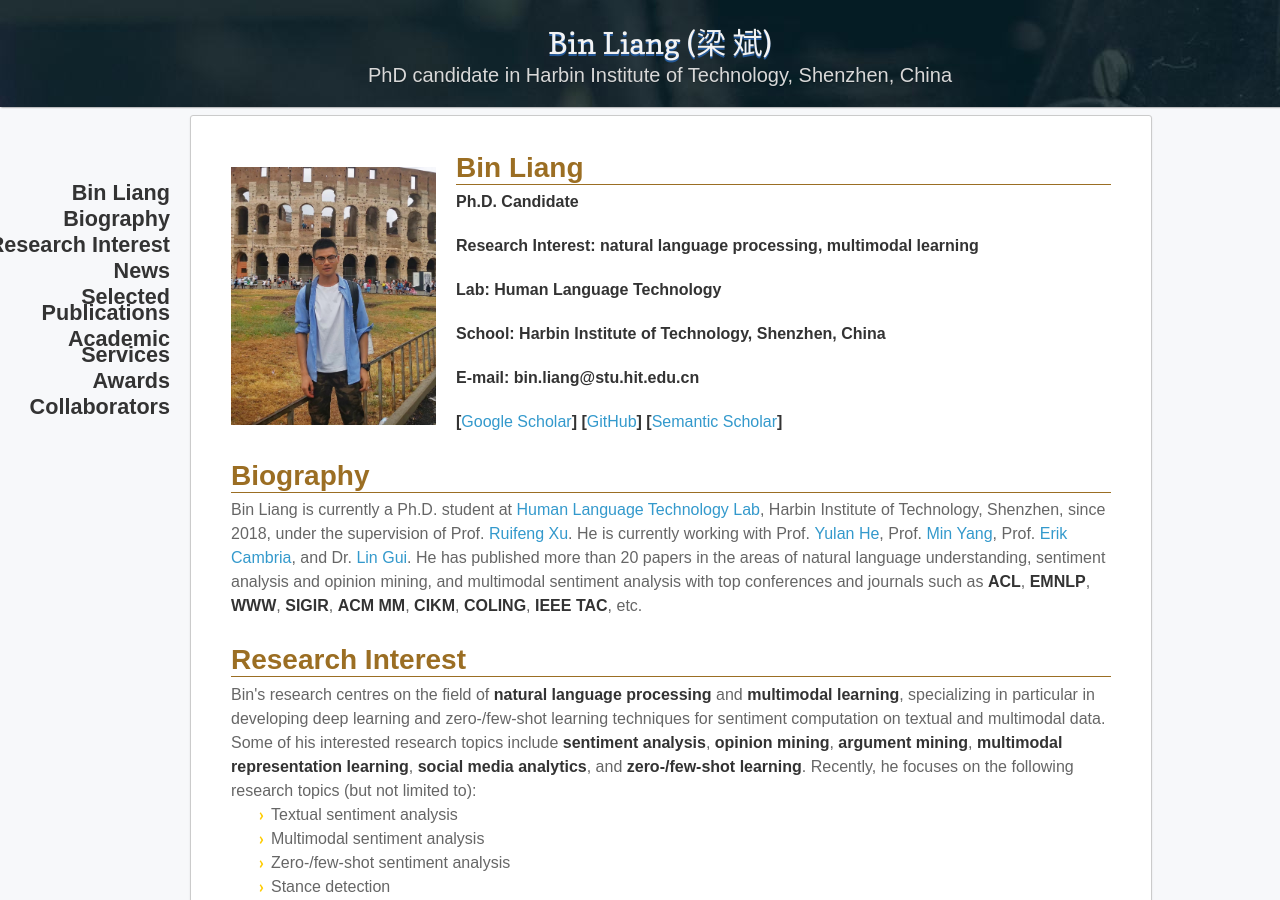
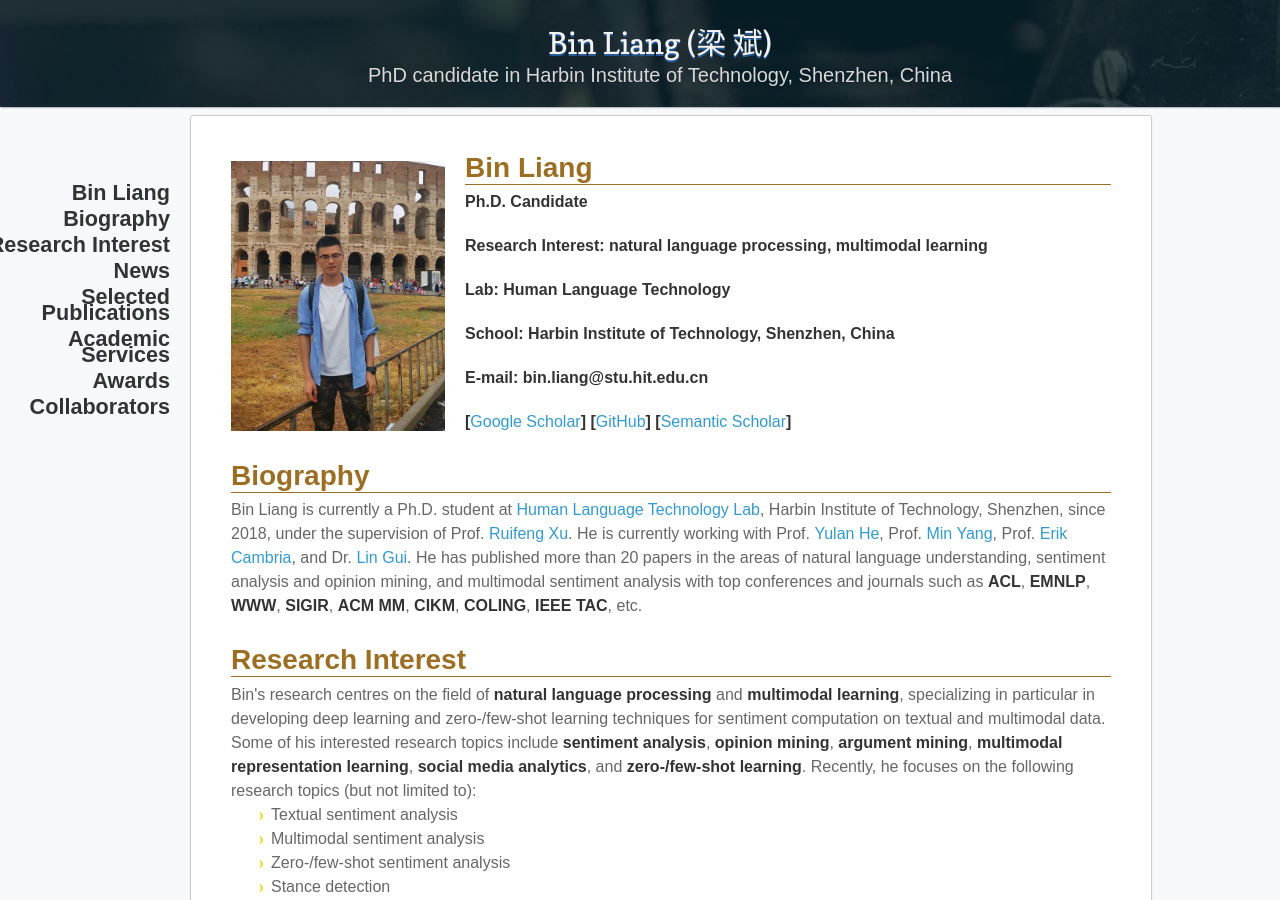
Before and after one commit to BinLiang-NLP/BinLiang-NLP.github.io, a Jekyll site: the page built from index.md, in a window 1280 px wide and 900 px high. Built offline with Jekyll 4.4.1, drawn with Linux system fonts in a browser that asks for light colours; nearby versions of some CDN libraries; our own code applies the rules of GitHub Pages for plain Markdown files.

Commit message:
Update index.md

```diff
--- a/index.md
+++ b/index.md
@@ -1,10 +1,10 @@
 
 <table class="imgtable">
   <tr>
-    <td width="25%">
+    <td width="26%">
       <img src="/binliang-a.jpeg" width="100%">
     </td>
-    <td width="75%">
+    <td width="74%">
       <h2>Bin Liang</h2>
       <p><b>Ph.D. Candidate</b></p>
       <p><b>Research Interest: natural language processing, multimodal learning</b></p>
```
